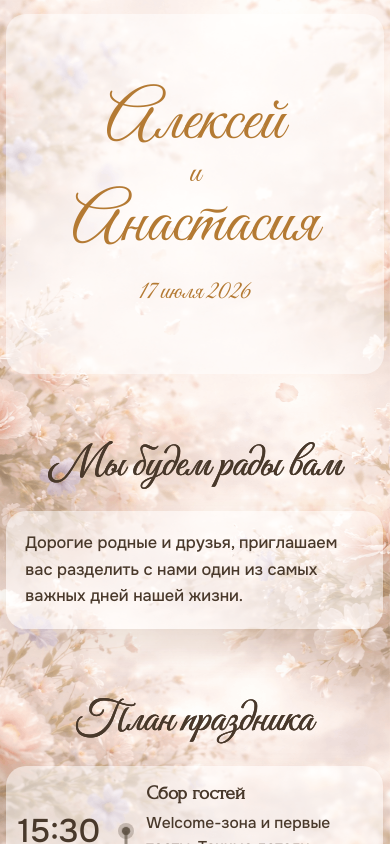
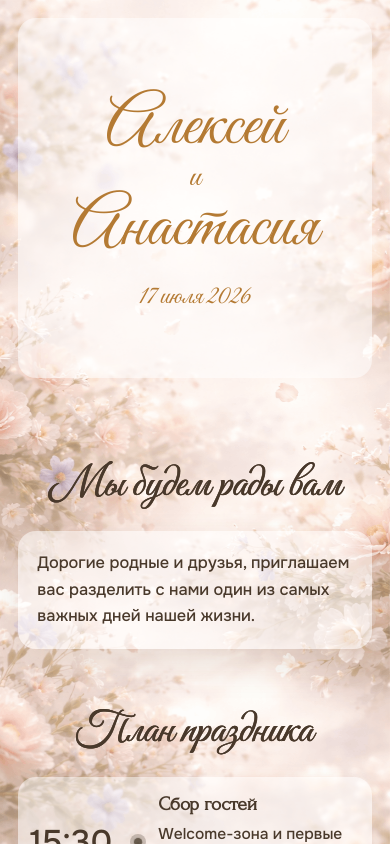
Before and after one commit to al7xey/wedding, a React (Vite) app: page / in a window 390 px wide. Shown: the top 844 px of the page. Built offline with nearby package versions, Linux system fonts and the light colour scheme.

Commit message:
style: restore rounded mobile cards

```diff
--- a/src/styles/global.css
+++ b/src/styles/global.css
@@ -375,6 +375,7 @@ body::before {
 
 @media (max-width: 640px) {
   :root {
+    --container-gutter-mobile: 2.25rem;
     --timeline-time-col: 94px;
     --timeline-dot-col: 24px;
     --timeline-gap: 0.58rem;
@@ -386,7 +387,7 @@ body::before {
   }
 
   .invitation-main {
-    padding: 0.85rem 0 2rem;
+    padding: calc((var(--container-gutter-mobile) / 2) + env(safe-area-inset-top)) 0 2.6rem;
   }
 
   .hero-screen {
@@ -396,8 +397,22 @@ body::before {
   .hero-screen__frame {
     min-height: clamp(280px, 54svh, 420px);
     max-height: 420px;
-    padding: 1.2rem 1rem 1.35rem;
+    padding: 1.45rem 1.2rem 1.55rem;
     border-radius: 20px;
+  }
+
+  .soft-card,
+  .countdown-card,
+  .timeline-item {
+    border-radius: 20px;
+  }
+
+  .inv-section {
+    margin-top: clamp(3.4rem, 9vw, 5.2rem);
+  }
+
+  .hero-screen + .inv-section {
+    margin-top: clamp(5rem, 12vw, 7.4rem);
   }
 
   .hero-screen__title {
@@ -463,6 +478,7 @@ body::before {
 
 @media (max-width: 390px) {
   :root {
+    --container-gutter-xs: 2.25rem;
     --timeline-time-col: 88px;
     --timeline-dot-col: 22px;
     --timeline-pad-x: 0.74rem;
@@ -472,10 +488,21 @@ body::before {
     width: min(100%, calc(100% - var(--container-gutter-xs)));
   }
 
+  .invitation-main {
+    padding: calc((var(--container-gutter-xs) / 2) + env(safe-area-inset-top)) 0 2.4rem;
+  }
+
   .hero-screen__frame {
     min-height: clamp(250px, 50svh, 360px);
     max-height: 360px;
     padding: 1rem 0.85rem 1.1rem;
+    border-radius: 18px;
+  }
+
+  .soft-card,
+  .countdown-card,
+  .timeline-item {
+    border-radius: 18px;
   }
 
   .hero-screen__title {
```
